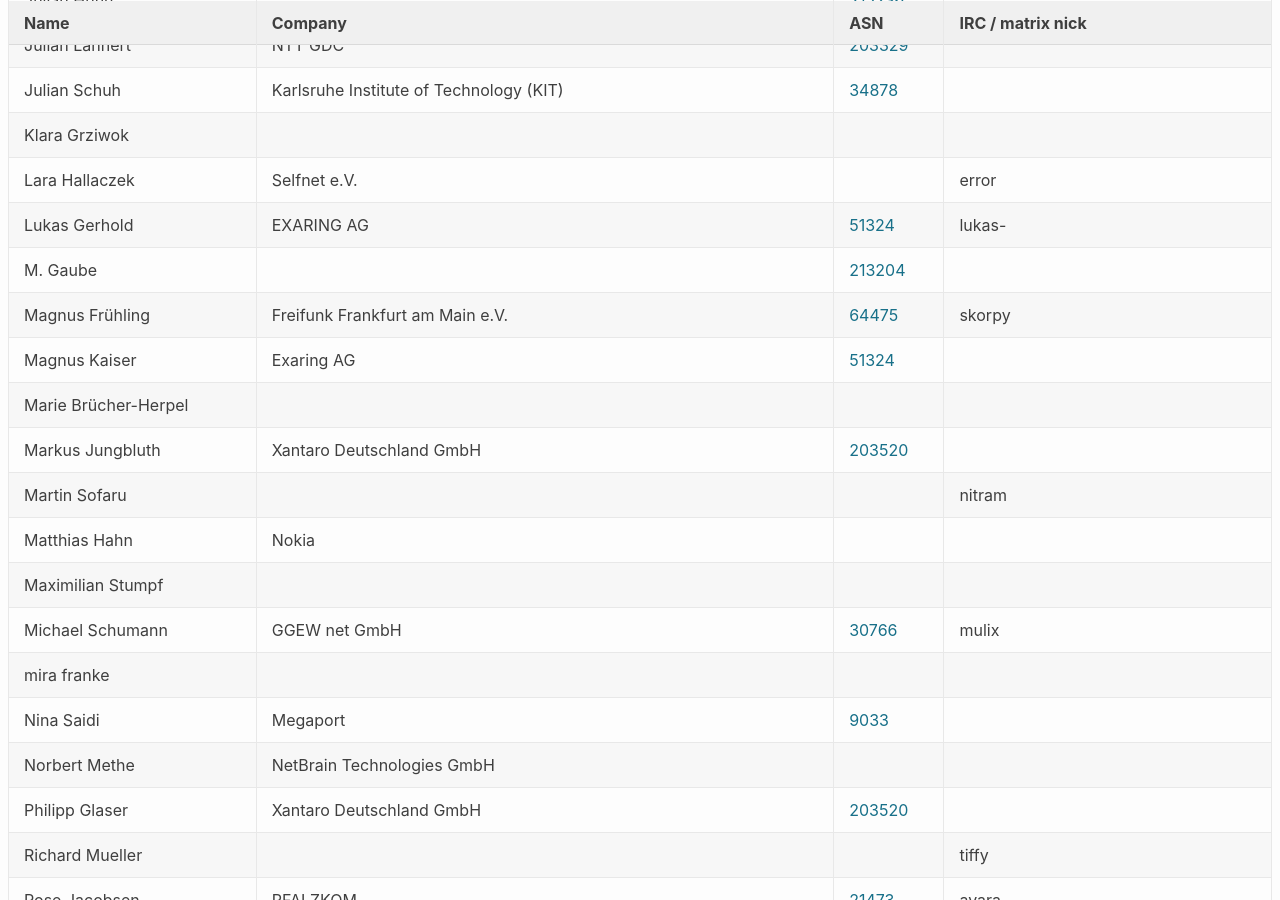
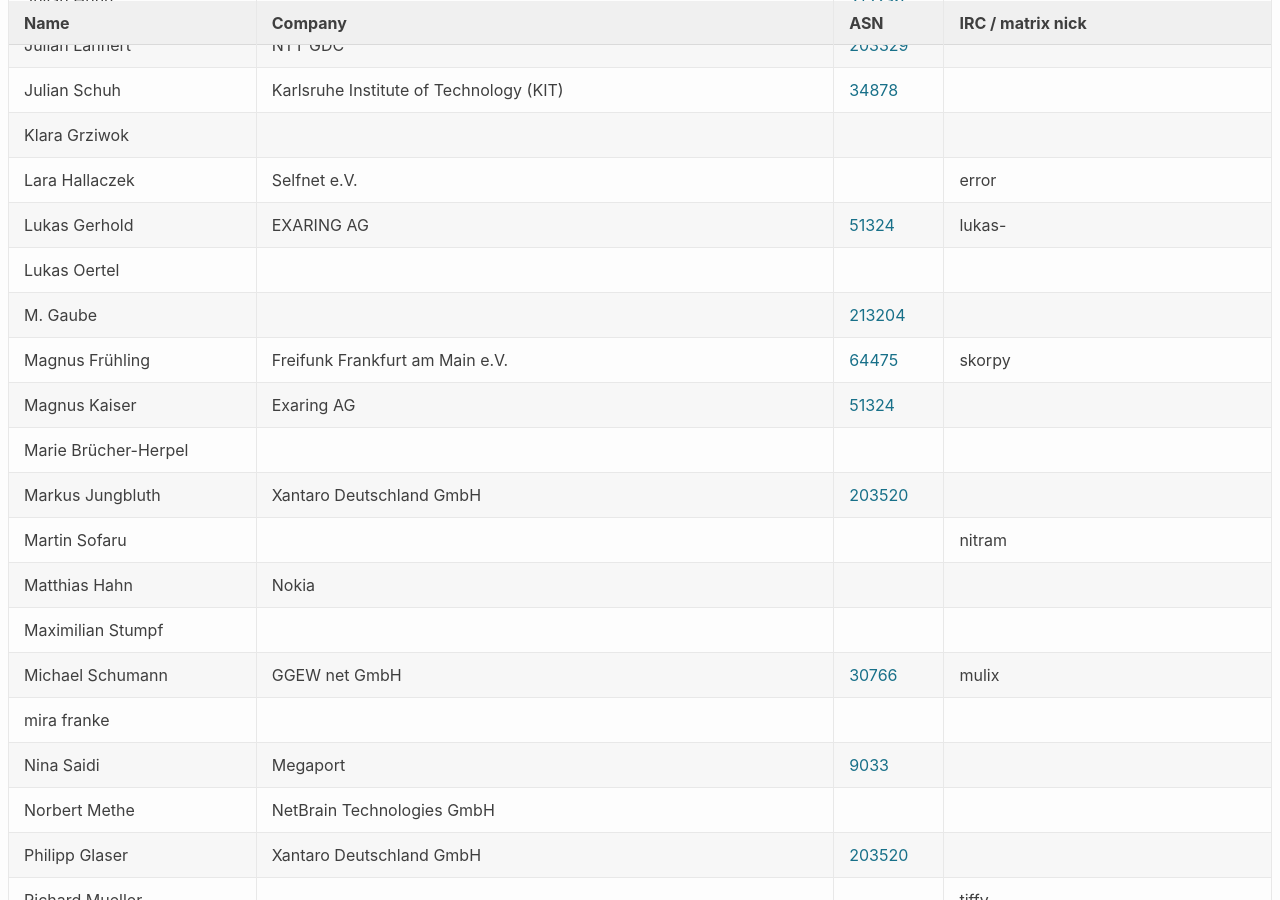
Before and after one commit to denog/pretix-attendeelist, a Jekyll site: the page built from denogmeetup25-01/index.markdown, in a window 1280 px wide and 900 px high, scrolled down 886 px. Built offline with Jekyll 4.4.1, drawn with Linux system fonts in a browser that asks for light colours.

Commit message:
Latest data: Sun Jan 26 23:27:36 UTC 2025

```diff
--- a/_data/attendees_denogmeetup25-01.json
+++ b/_data/attendees_denogmeetup25-01.json
@@ -144,6 +144,12 @@
     "asn": "51324"
   },
   {
+    "name": "Lukas Oertel",
+    "company": null,
+    "irc": null,
+    "asn": null
+  },
+  {
     "name": "Magnus Frühling",
     "company": "Freifunk Frankfurt am Main e.V.",
     "irc": "skorpy",
```
